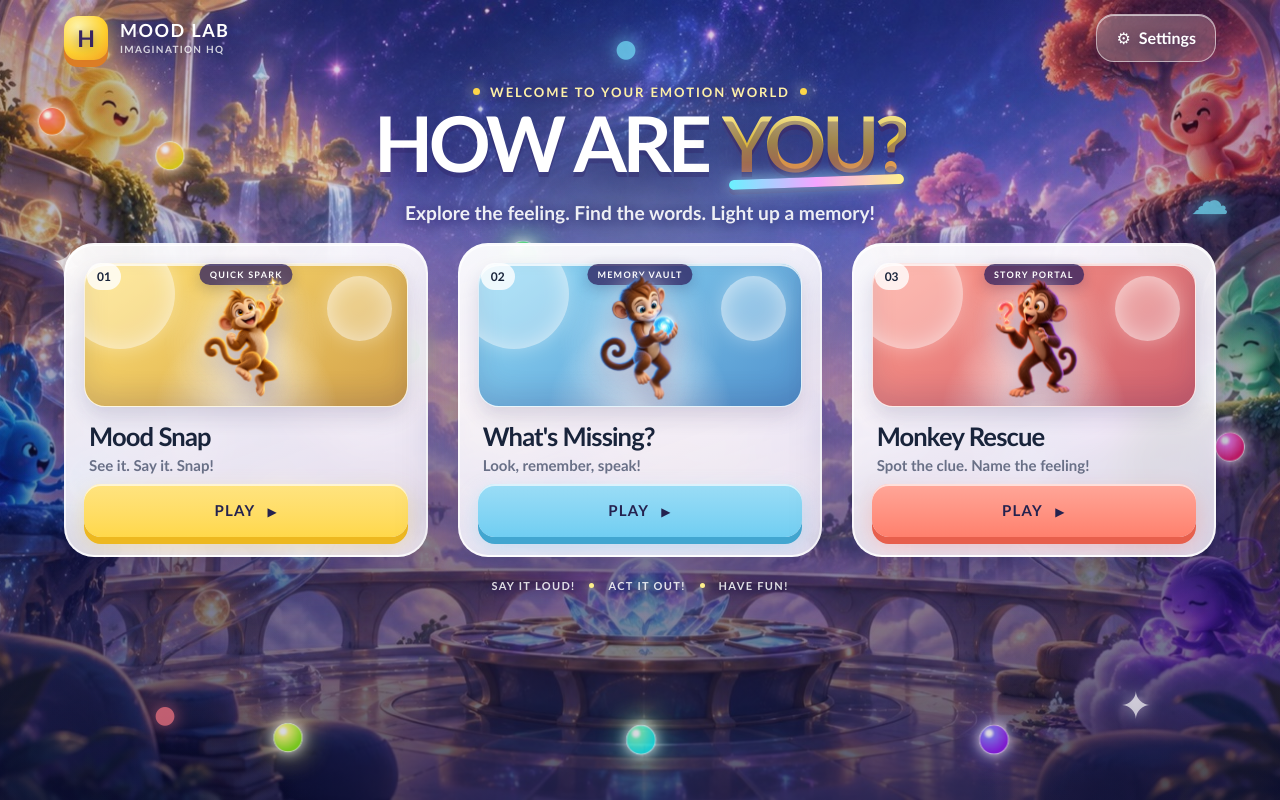
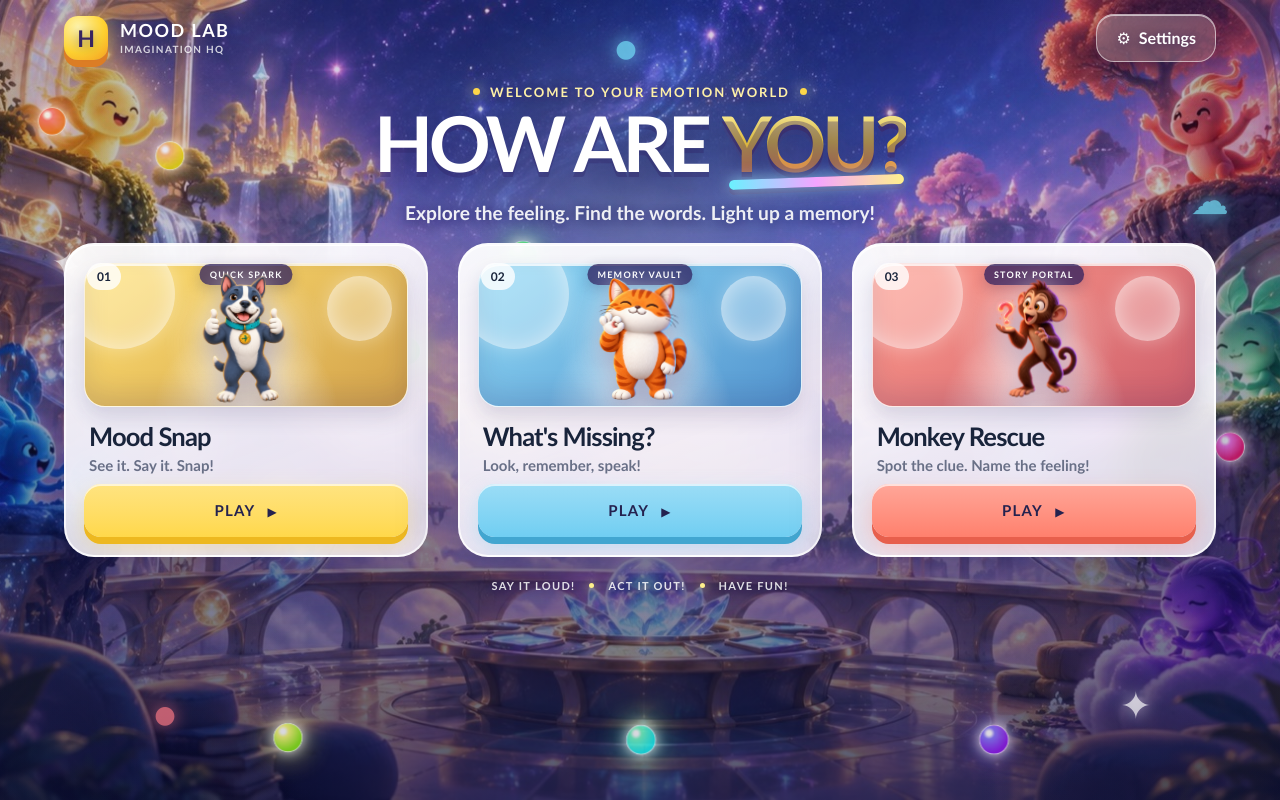
Before and after one commit to itstxaviers-svg/hay, a React (Vite) app: page / in a window 1280 px wide. Built offline with nearby package versions, Linux system fonts and the light colour scheme.

Commit message:
Add dog cat and monkey menu characters

```diff
--- a/src/App.tsx
+++ b/src/App.tsx
@@ -12,8 +12,8 @@ type View = 'menu' | 'settings' | 'game' | 'end';
 
 const uiAssets = `${import.meta.env.BASE_URL}assets/ui`;
 const gameInfo: Record<GameId, { title: string; number: string; subtitle: string; character: string; color: string }> = {
-  snap: { title: 'Mood Snap', number: '01', subtitle: 'See it. Say it. Snap!', character: `${uiAssets}/menu-characters/mood-snap.png`, color: 'yellow' },
-  missing: { title: "What's Missing?", number: '02', subtitle: 'Look, remember, speak!', character: `${uiAssets}/menu-characters/memory-vault.png`, color: 'blue' },
+  snap: { title: 'Mood Snap', number: '01', subtitle: 'See it. Say it. Snap!', character: `${uiAssets}/menu-characters/dog-snap.png`, color: 'yellow' },
+  missing: { title: "What's Missing?", number: '02', subtitle: 'Look, remember, speak!', character: `${uiAssets}/menu-characters/cat-memory.png`, color: 'blue' },
   rescue: { title: 'Monkey Rescue', number: '03', subtitle: 'Spot the clue. Name the feeling!', character: `${uiAssets}/menu-characters/story-portal.png`, color: 'coral' },
 };
 
```
Also changed, not shown: public/assets/ui/menu-characters/cat-memory.png (added), public/assets/ui/menu-characters/dog-snap.png (added).
